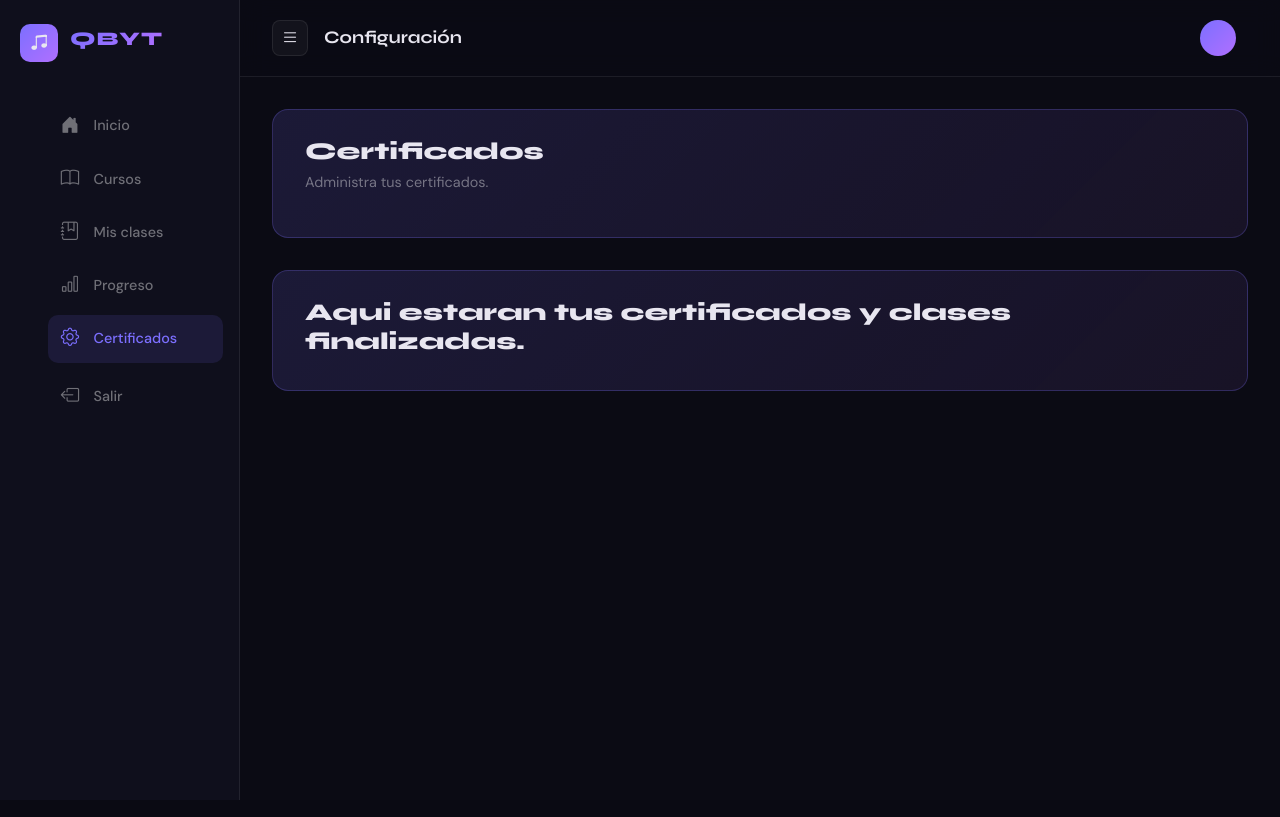
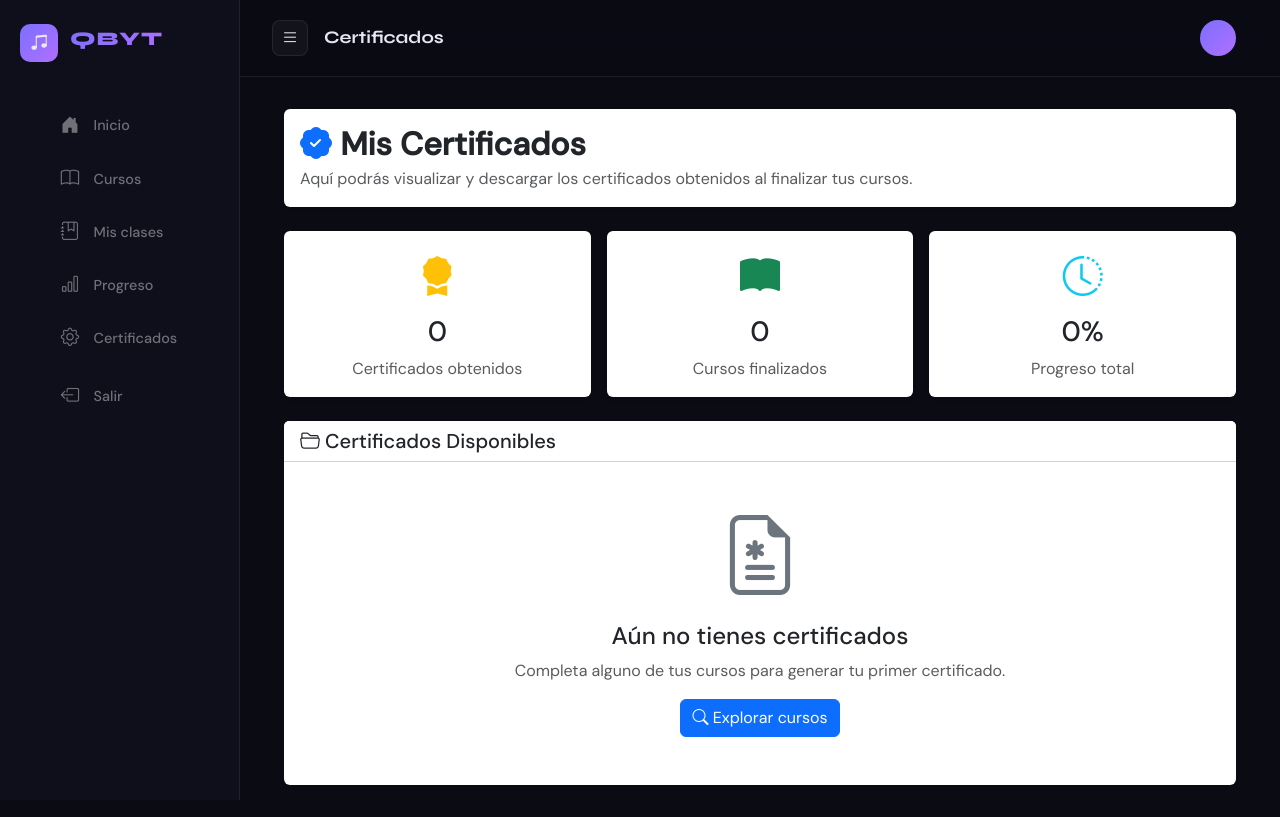
Before and after one commit to qbytestudio-lab/qbayt_django, a Django app: page /certificados/ in a window 1280 px wide. Run offline with Django 5.2, Linux system fonts and the light colour scheme.

Commit message:
certificados y admin

```diff
--- a/web/templates/web/certificados.html
+++ b/web/templates/web/certificados.html
@@ -1,23 +1,94 @@
 {% extends 'web/base.html' %}
 
-{% block title %}Configuración - QBYT{% endblock %}
-{% block page_title %}Configuración{% endblock %}
-{% block nav_config %}active{% endblock %}
+{% block title %}Certificados - QBYT{% endblock %}
+{% block page_title %}Certificados{% endblock %}
+{% block nav_certificados %}active{% endblock %}
 
 {% block content %}
 
-  <div class="welcome-banner">
-    <div class="welcome-text">
-      <h2>Certificados</h2>
-      <p>Administra tus certificados.</p>
+<div class="container-fluid">
+
+    <!-- Encabezado -->
+    <div class="card shadow-sm border-0 mb-4">
+        <div class="card-body d-flex justify-content-between align-items-center">
+            <div>
+                <h2 class="fw-bold mb-1">
+                    <i class="bi bi-patch-check-fill text-primary"></i>
+                    Mis Certificados
+                </h2>
+                <p class="text-muted mb-0">
+                    Aquí podrás visualizar y descargar los certificados obtenidos al finalizar tus cursos.
+                </p>
+            </div>
+        </div>
     </div>
-  </div>
 
-  <div class="welcome-banner">
-    <div class="welcome-text">
-      <h2>Aqui estaran tus certificados y clases finalizadas.</h2>
+    <!-- Estadísticas -->
+    <div class="row g-3 mb-4">
+
+        <div class="col-md-4">
+            <div class="card shadow-sm border-0 text-center">
+                <div class="card-body">
+                    <i class="bi bi-award-fill fs-1 text-warning"></i>
+                    <h3 class="mt-2">0</h3>
+                    <p class="text-muted mb-0">Certificados obtenidos</p>
+                </div>
+            </div>
+        </div>
+
+        <div class="col-md-4">
+            <div class="card shadow-sm border-0 text-center">
+                <div class="card-body">
+                    <i class="bi bi-book-fill fs-1 text-success"></i>
+                    <h3 class="mt-2">0</h3>
+                    <p class="text-muted mb-0">Cursos finalizados</p>
+                </div>
+            </div>
+        </div>
+
+        <div class="col-md-4">
+            <div class="card shadow-sm border-0 text-center">
+                <div class="card-body">
+                    <i class="bi bi-clock-history fs-1 text-info"></i>
+                    <h3 class="mt-2">0%</h3>
+                    <p class="text-muted mb-0">Progreso total</p>
+                </div>
+            </div>
+        </div>
+
     </div>
-  </div>
 
+    <!-- Lista de certificados -->
+    <div class="card shadow-sm border-0">
+
+        <div class="card-header bg-white">
+            <h5 class="mb-0">
+                <i class="bi bi-folder2-open"></i>
+                Certificados Disponibles
+            </h5>
+        </div>
+
+        <div class="card-body text-center py-5">
+
+            <i class="bi bi-file-earmark-medical display-1 text-secondary"></i>
+
+            <h4 class="mt-3">
+                Aún no tienes certificados
+            </h4>
+
+            <p class="text-muted">
+                Completa alguno de tus cursos para generar tu primer certificado.
+            </p>
+
+            <a href="{% url 'cursos' %}" class="btn btn-primary">
+                <i class="bi bi-search"></i>
+                Explorar cursos
+            </a>
+
+        </div>
+
+    </div>
+
+</div>
 
 {% endblock %}
--- a/web/urls.py
+++ b/web/urls.py
@@ -7,7 +7,7 @@ urlpatterns = [
     path('ingreso/', views.login_view, name='login'),
     path('logout/', views.logout_view, name='logout'),
     path('inicio/', views.inicio, name='inicio'),
-    path('perfil/admin/', views.perfil_administrador, name='perfil_administrador'),
+    path('admperfil_administrador/', views.perfil_administrador, name='perfil_administrador'),
     # --- RUTAS AGREGADAS PARA EL SELF-CRUD ---
     path('perfil/editar/', views.editar_perfil, name='editar_perfil'),
     path('perfil/eliminar/', views.eliminar_perfil, name='eliminar_perfil'),
```
Also changed, not shown: estudiante/templates/estudiante/explorar_clases.html (+8 -1 lines), web/templates/web/login.html (+8 -0 lines), web/migrations/0006_alter_curso_id_alter_inscripcioncurso_id_and_more.py (added), web/templates/web/perfil_administrador.html (renamed from web/templates/web/perfil_admin.html), 1 other file.
